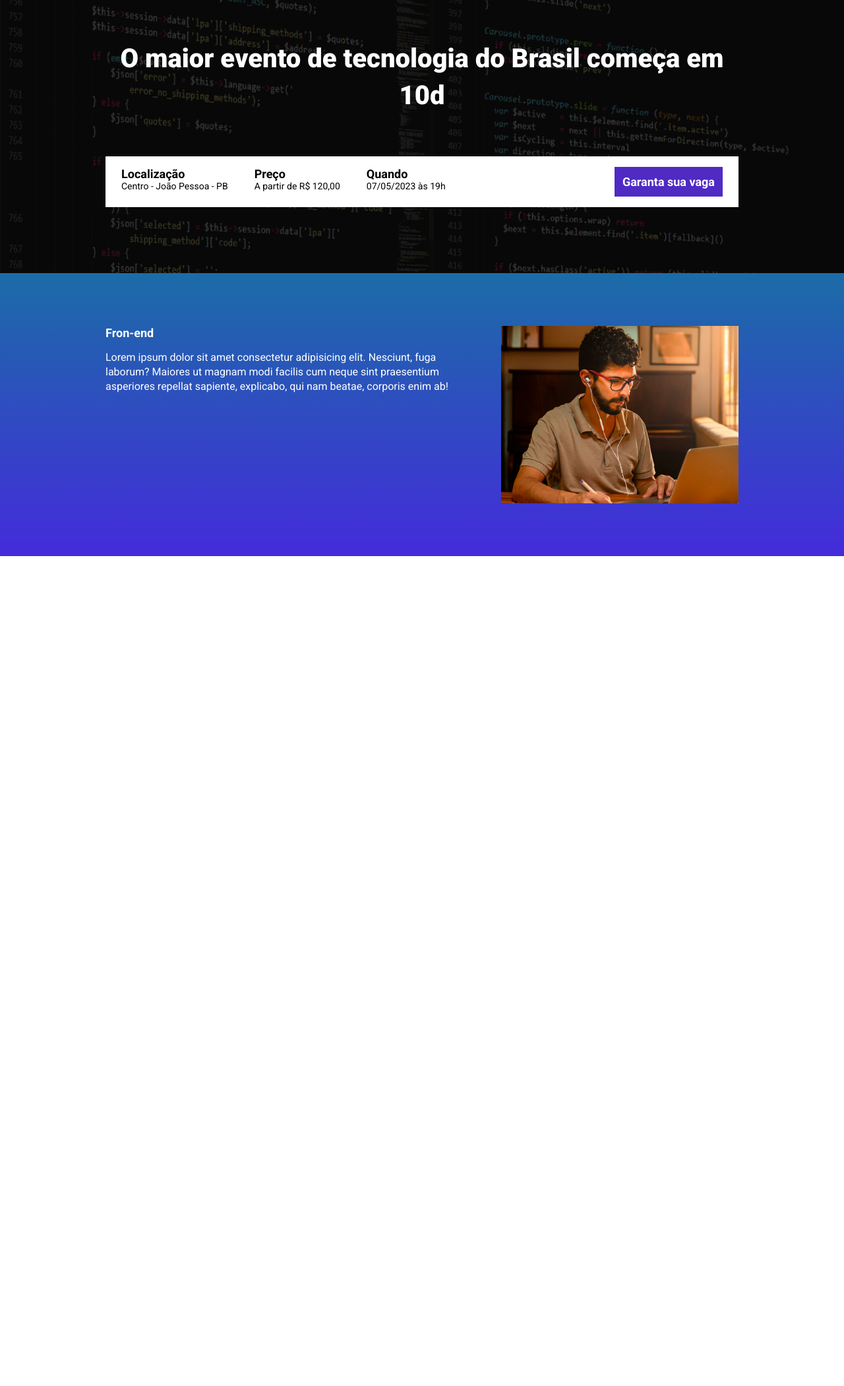
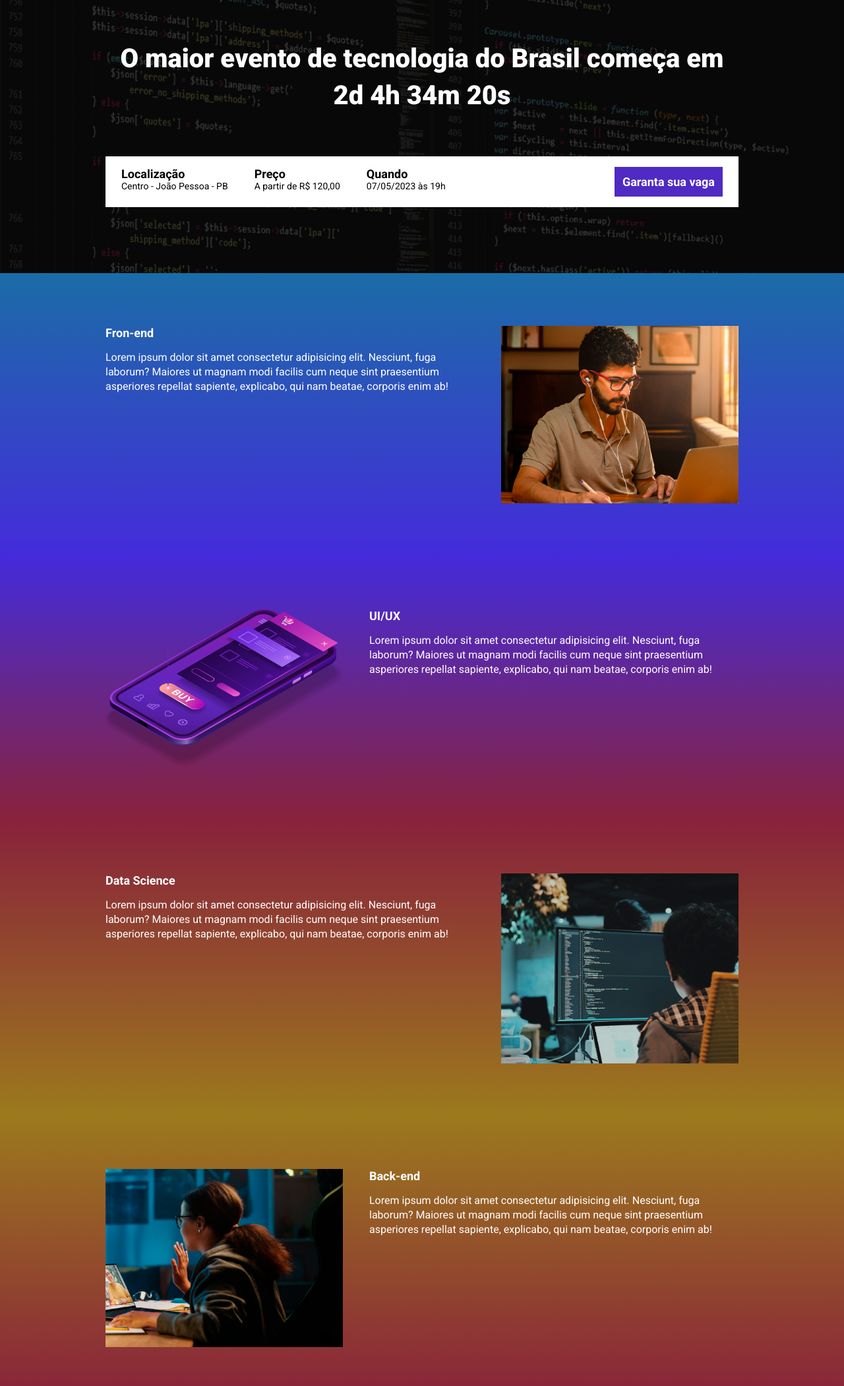
Before and after one commit to jailson-jjs2/ebac_tech_talks, a website built with Parcel: page src/index.html in a window 1280 px wide. Shown: the part 147-2248 px from the top of the page at 66% size. Before the commit the page ends 990 px from the top, so only its background shows below. Built offline with nearby package versions, Linux system fonts and the light colour scheme.

Commit message:
Projeto concluido

```diff
--- a/package.json
+++ b/package.json
@@ -2,9 +2,9 @@
   "name": "pag_evendo_m22",
   "version": "1.0.0",
   "description": "",
-  "main": "index.js",
   "scripts": {
     "dev": "parcel src/index.html src/styles/main.scss src/scripts/main.js",
+    "build": "parcel build src/index.html",
     "test": "echo \"Error: no test specified\" && exit 1"
   },
   "keywords": [],
--- a/src/index.html
+++ b/src/index.html
@@ -8,6 +8,8 @@
   <link rel="preconnect" href="https://fonts.gstatic.com" crossorigin>
   <link href="https://fonts.googleapis.com/css2?family=Roboto:wght@400;700;900&display=swap" rel="stylesheet">
   <link rel="stylesheet" href="./styles/main.scss">
+  <!-- ANIMAÇÃO1 -->
+  <link rel="stylesheet" href="https://unpkg.com/aos@next/dist/aos.css" />
   <title>Modulo 22</title>
 </head>
 <body>
@@ -16,7 +18,7 @@
     <div class="container">
       <img class="hero__logo" src="./images/ebac_logo.svg" alt="Ebac">
       <p class="hero__text">
-        O maior evento de tecnologia do Brasil começa em 10d
+        O maior evento de tecnologia do Brasil começa em <span id="contador"></span>
       </p>
       <div class="infos-bar">
         <ul class="infos-bar__infos">
@@ -38,8 +40,8 @@
     </div>
   </header>
 
-  <section class="event">
-    <div class="container"><!-- 2 divs PARA O display felx SEPARAR -->
+  <section class="event event--frontend" >
+    <div class="container" data-aos="fade-right"> <!-- 2 divs PARA O display flex SEPARAR; ANIMAÇÃO data -->
       <div class="event__detail">
         <h2 class="event__detail__title">Fron-end</h2>
         <p class="event__detail__description">
@@ -50,6 +52,45 @@
     </div>
   </section>
 
+  <section class="event event--ux-ui event--image-left">
+    <div class="container" data-aos="fade-left">
+      <div class="event__detail">
+        <h2 class="event__detail__title">UI/UX</h2>
+        <p class="event__detail__description">
+          Lorem ipsum dolor sit amet consectetur adipisicing elit. Nesciunt, fuga laborum? Maiores ut magnam modi facilis cum neque sint praesentium asperiores repellat sapiente, explicabo, qui nam beatae, corporis enim ab!
+        </p>
+      </div>
+      <img class="event__image" src="./images/ui-ux.png" alt="UI UX">
+    </div>
+  </section>
+
+  <section class="event event--data-science">
+    <div class="container" data-aos="fade-right">
+      <div class="event__detail">
+        <h2 class="event__detail__title">Data Science</h2>
+        <p class="event__detail__description">
+          Lorem ipsum dolor sit amet consectetur adipisicing elit. Nesciunt, fuga laborum? Maiores ut magnam modi facilis cum neque sint praesentium asperiores repellat sapiente, explicabo, qui nam beatae, corporis enim ab!
+        </p>
+      </div>
+      <img class="event__image" src="./images/data.png" alt="Data Science">
+    </div>
+  </section>
+
+  <section class="event event--backend event--image-left">
+    <div class="container" data-aos="fade-left">
+      <div class="event__detail">
+        <h2 class="event__detail__title">Back-end</h2>
+        <p class="event__detail__description">
+          Lorem ipsum dolor sit amet consectetur adipisicing elit. Nesciunt, fuga laborum? Maiores ut magnam modi facilis cum neque sint praesentium asperiores repellat sapiente, explicabo, qui nam beatae, corporis enim ab!
+        </p>
+      </div>
+      <img class="event__image" src="./images/backend.png" alt="Back end">
+    </div>
+  </section>
+
+  <!-- ANIMAÇÃO2 -->
+  <script src="https://unpkg.com/aos@next/dist/aos.js"></script>
+
   <script src="./scripts/main.js"></script>
 </body>
 </html>
--- a/src/scripts/main.js
+++ b/src/scripts/main.js
@@ -1 +1,32 @@
-console.log('teste');
+AOS.init();/* ANIMAÇÃO */
+
+const dataDoEvento = new Date("May 7, 2023 19:00:00");
+const timeStampDoEvento = dataDoEvento.getTime();/* PEGANDO O VALOR DA DATA */
+
+const contTime = setInterval(function() {/* EXECUTANDO A CADA SEG. */
+  const now = new Date();
+  const timeStampNow = now.getTime();
+
+  const tempoAteEvento = timeStampDoEvento - timeStampNow;
+
+  const diaEmMs = 1000 * 60 * 60 * 24;
+  const HEmMs = 1000 * 60 * 60;
+  const minEmMs = 1000 * 60;
+  const segEmMS = 1000;
+
+  const diasAteEvento = Math.floor(tempoAteEvento / diaEmMs); /* CALCULADO QUANT. DIAS */
+
+  const horasAteEvento = Math.floor((tempoAteEvento % diaEmMs) / HEmMs); /* CALCULO QUANT. HORAS */
+
+  const minAteEvento = Math.floor((tempoAteEvento % HEmMs) / minEmMs); /* CALCULO QUANT. MIN. */
+
+  const segAteEvento = Math.floor((tempoAteEvento % minEmMs) / segEmMS); /* CALCULO QUANT. SEG. */
+
+  document.getElementById('contador').innerHTML = `${diasAteEvento}d ${horasAteEvento}h ${minAteEvento}m ${segAteEvento}s`;
+
+  if (tempoAteEvento < 0) {
+    clearInterval(contTime);
+    document.getElementById('contador').innerHTML = 'Evento expirado!!';
+  }
+
+},1000);
--- a/src/styles/_event.scss
+++ b/src/styles/_event.scss
@@ -1,8 +1,32 @@
+@use 'variables';
+
 .event {
-  background-image: linear-gradient(#1B6CA7, #442BDB);
+  &--frontend {
+    background-image: linear-gradient(variables.$blue1, variables.$blue2);
+  }
+
+  &--ux-ui {
+    background-image: linear-gradient(variables.$blue2, variables.$pink);
+  }
+
+  &--data-science {
+    background-image: linear-gradient(variables.$pink, variables.$yellow);
+  }
+
+  &--backend {
+    background-image: linear-gradient(variables.$yellow, variables.$pink);
+  }
+
+  &--image-left {/* PARA ALTERAR A DIREÇÃO DO flex box */
+    .container {
+      flex-direction: row-reverse;
+    }
+  }
+
   padding: 80px 0;
   .container {/* PARA TEXTO E IMG FICAREM AO LADO */
     display: flex;
+    gap: 40px; /* PARA ESPAÇAMENTO NAS IMG, PARA Ñ USAR M.LEFT E M.R */
   }
 
   &__image {
@@ -10,7 +34,6 @@
   }
 
   &__detail {
-    margin-right: 40px;
 
     &__title {
       font-size: 18px;
--- a/src/styles/_hero.scss
+++ b/src/styles/_hero.scss
@@ -1,3 +1,5 @@
+@use 'variables';
+
 .hero {
   padding-top: 64px;/* MOVIMENTA O CONTEUDO Ñ A BORDA */
   padding-bottom: 100px;
@@ -16,7 +18,7 @@
     left: 0;
     width: 100%;
     height: 100%;
-    background-color: #000;
+    background-color: variables.$secTextColor;
     content: '';
     opacity: 0.7;
   }
--- /dev/null
+++ b/src/styles/_variables.scss
@@ -0,0 +1,9 @@
+$priTextColor: #fff;
+$secTextColor: #000;
+
+$purple: #4F2AC3;
+/* GRADIENTE */
+$blue1: #1B6CA7;
+$blue2: #442BDB;
+$pink: #89223B;
+$yellow: #9C791D;
--- a/src/styles/components/_btn.scss
+++ b/src/styles/components/_btn.scss
@@ -1,3 +1,5 @@
+@use '../variables';
+
 .btn {
   padding: 12px;
   font-size: 18px;
@@ -7,8 +9,8 @@
   white-space: nowrap;/* PARA OCUPAR TODOS ESPAÇO EM BRANCO DO TEXTO */
 
   &--primary {
-    color: #fff;
-    background-color: #4F2AC3;
+    color: variables.$priTextColor;
+    background-color: variables.$purple;
   }
 
   @media (max-width: 640px) {
--- a/src/styles/components/_infos_bar.scss
+++ b/src/styles/components/_infos_bar.scss
@@ -1,5 +1,7 @@
+@use '../variables';
+
 .infos-bar {
-  background-color: #fff;
+  background-color: variables.$priTextColor;
   padding: 16px 24px;
   display: flex; /* PARA ARRUMAR O BTN */
   justify-content: space-between;/* PARA DISTRIBUIR OS ITENS */
@@ -10,10 +12,10 @@
 
     &__item {
       font-size: 14px;
-      color: #000;
+      color: variables.$secTextColor;
 
       b {
-        color: #000;
+        color: variables.$secTextColor;
         font-size: 18px;
         display: block;/* POIS A TAG b POR PADRÃO É INLINE */
       }
--- a/src/styles/main.scss
+++ b/src/styles/main.scss
@@ -2,13 +2,14 @@
 @use 'components/infos_bar';
 @use 'components/btn';
 @use 'event';
+@use 'variables';
 
 * { /* RESET */
   margin: 0;
   padding: 0;
   box-sizing: border-box;
   font-family: 'Roboto', sans-serif;
-  color: #fff;
+  color: variables.$priTextColor;
   list-style: none;/* PARA REMOVER MARCADOR */
 }
 
```
